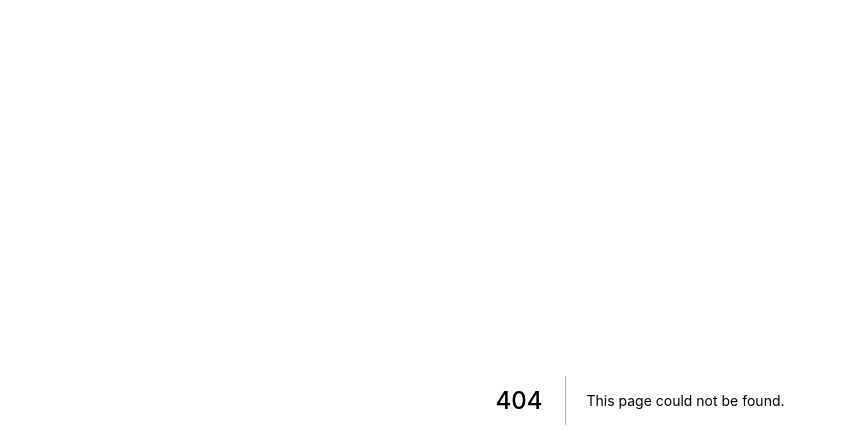
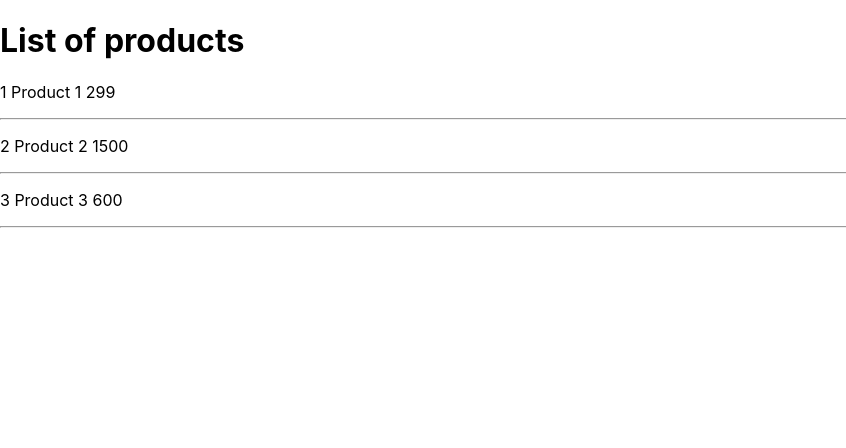
Before and after one commit to joakimvu/frontend-tutorials, a Next.js app in the folder next-pre-rendering/: page /products in a window 1280 px wide. Before the commit this address had no page. Shown: the top 448 px of the page, without its empty margins (0-846 px from the left). Built offline with nearby package versions, Linux system fonts and the light colour scheme; data requests are answered from the project's data file.

Commit message:
Starting tutorial part 31

```diff
--- /dev/null
+++ b/next-pre-rendering/db.json
@@ -0,0 +1,22 @@
+{
+  "products": [
+      {
+          "id": 1,
+          "title": "Product 1",
+          "price": 299,
+          "description": "Description 1"
+      },
+      {
+          "id": 2,
+          "title": "Product 2",
+          "price": 1500,
+          "description": "Description 2"
+      },
+      {
+          "id": 3,
+          "title": "Product 3",
+          "price": 600,
+          "description": "Description 3"
+      }
+  ]
+}
--- a/next-pre-rendering/package.json
+++ b/next-pre-rendering/package.json
@@ -6,7 +6,8 @@
     "dev": "next dev",
     "build": "next build",
     "start": "next start",
-    "lint": "next lint"
+    "lint": "next lint",
+    "serve-json": "json-server --watch db.json --port 8000"
   },
   "dependencies": {
     "next": "12.3.1",
--- /dev/null
+++ b/next-pre-rendering/pages/products/index.js
@@ -0,0 +1,29 @@
+export default function ProductList({ products }) {
+  return (
+    <>
+      <h1>List of products</h1>
+      {products?.map((product) => {
+        return (
+          <div key={product.id}>
+            <p>
+              {product.id} {product.title} {product.price}
+            </p>
+            <hr />
+          </div>
+        );
+      })}
+    </>
+  );
+}
+export async function getStaticProps() {
+  console.log("Generating / Regenerating ProductList");
+  const response = await fetch("http://localhost:4000/products");
+  const data = await response.json();
+
+  return {
+    props: {
+      products: data,
+    },
+    revalidate: 10,
+  };
+}
--- a/next-pre-rendering/styles/globals.css
+++ b/next-pre-rendering/styles/globals.css
@@ -15,6 +15,14 @@
   box-sizing: border-box;
 }
 
+li {
+  list-style: none;
+}
+
+li:hover {
+  font-weight: 500;
+}
+
 @media (prefers-color-scheme: dark) {
   html {
     color-scheme: dark;
```
Also changed, not shown: next-pre-rendering/pages/index.js (+11 -0 lines), next-pre-rendering/pages/products/[productId].js (added, +39 -0 lines).
